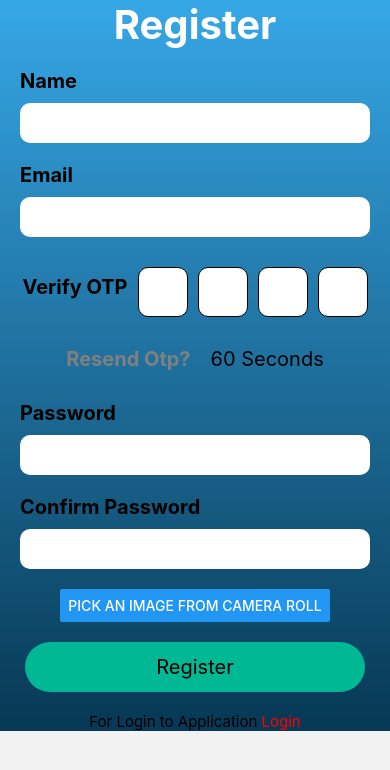
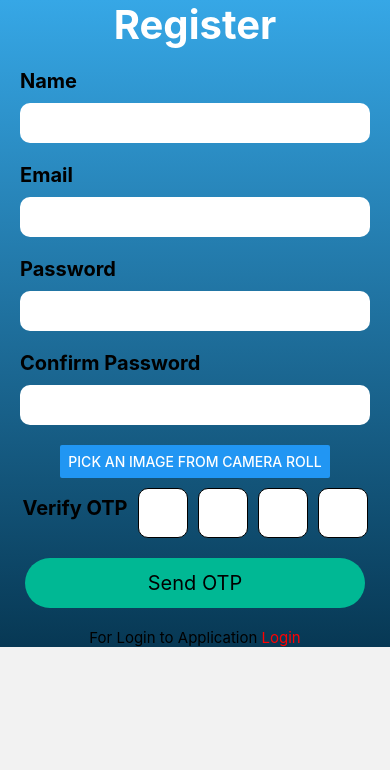
Before and after one commit to 007rishabh/Diamond, a React Native app: screen /Register in a window 390 px wide. Shown: the top 770 px of the page. Built offline with nearby package versions, Linux system fonts and the light colour scheme.

Commit message:
otp sending functionality

```diff
--- a/screens/Register.js
+++ b/screens/Register.js
@@ -7,6 +7,7 @@ import {
   Alert,
   ToastAndroid,
   ScrollView,
+  SafeAreaView,
 } from "react-native";
 import React, { useState, useRef, useEffect } from "react";
 import { LinearGradient } from "expo-linear-gradient";
@@ -15,37 +16,43 @@ import { ImagePicker2 } from "../components/ImagePicker2";
 import axios from "axios";
 const Register = ({ navigation }) => {
   const [image, setImage] = useState(null);
-  const [username, setName] = useState();
+  const [username, setName] = useState("");
   const [password, setPassword] = useState();
-  const [email, setEmail] = useState();
-  const [confirmpassword, setConfirmPassword] = useState();
+  const [email, setEmail] = useState("");
+  const [confirmpassword, setConfirmPassword] = useState("");
+  const [otp, setOtp] = useState();
   const et1 = useRef();
   const et2 = useRef();
   const et3 = useRef();
   const et4 = useRef();
-  const et5 = useRef();
-  const et6 = useRef();
   const [f1, setF1] = useState("");
   const [f2, setF2] = useState("");
   const [f3, setF3] = useState("");
   const [f4, setF4] = useState("");
-  const [f5, setF5] = useState("");
-  const [f6, setF6] = useState("");
-  const [count, setCount] = useState(60);
   const [loading, setLoading] = useState(false);
+  const [otpSent, setOTPSent] = useState(false);
   const addUser = async () => {
-    if (password !== confirmpassword) {
-      Alert.alert("passwords doesn't match");
+    if (f1 + f2 + f3 + f4 !== otp) {
+      ToastAndroid.show("OTP doesn't match", ToastAndroid.SHORT);
+      return;
+    }
+    if (password !== confirmpassword || !password || !confirmpassword) {
+      ToastAndroid.show(
+        "passwords doesn't match or are empty",
+        ToastAndroid.SHORT
+      );
       return;
     }
     try {
       setLoading(true);
       const formData = new FormData();
+      if (image) {
         formData.append("image", {
           uri: image.uri,
           name: image.fileName,
           type: image.mimeType,
         });
+      }
       formData.append("username", username);
       formData.append("email", email);
       formData.append("password", password);
@@ -60,7 +67,37 @@ const Register = ({ navigation }) => {
       ToastAndroid.show(result?.data?.message, ToastAndroid.SHORT);
       navigation.navigate("Login");
     } catch (error) {
-      ToastAndroid.show(error.response?.data?.message ?? "Please fill all fields", ToastAndroid.SHORT);
+      ToastAndroid.show(
+        error.response?.data?.message ?? "Please fill all fields",
+        ToastAndroid.SHORT
+      );
+      console.error("error", error, error.response?.data);
+    } finally {
+      setLoading(false);
+    }
+  };
+
+  const sendEmailVerificationOTP = async () => {
+    try {
+      if (password !== confirmpassword || !password || !confirmpassword) {
+        ToastAndroid.show(
+          "passwords doesn't match or are empty",
+          ToastAndroid.SHORT
+        );
+        return;
+      }
+      if (!email) {
+        ToastAndroid.show("Email is required", ToastAndroid.SHORT);
+        return;
+      }
+      setLoading(true);
+      const url = `${baseurl}/send-email`;
+      const result = await axios.post(url, { email });
+      console.log(result);
+      ToastAndroid.show(result?.data?.message, ToastAndroid.SHORT);
+      setOTPSent(true);
+      setOtp(result?.data?.otp);
+    } catch (error) {
       console.error("error", error.response.data);
     } finally {
       setLoading(false);
@@ -69,7 +106,6 @@ const Register = ({ navigation }) => {
 
   return (
     <ScrollView style={{ flex: 1 }}>
-
       <LinearGradient
         colors={["#36A7E6", "#073854"]}
         style={styles.background}
@@ -90,6 +126,21 @@ const Register = ({ navigation }) => {
           onChangeText={(email) => setEmail(email)}
         />
 
+        <Text style={{ fontSize: 20, fontWeight: 700 }}>Password</Text>
+        <TextInput
+          value={password}
+          style={styles.textInput}
+          onChangeText={(password) => setPassword(password)}
+        />
+        <Text style={{ fontSize: 20, fontWeight: 700 }}>Confirm Password</Text>
+        <TextInput
+          style={styles.textInput}
+          onChangeText={(confirmpassword) =>
+            setConfirmPassword(confirmpassword)
+          }
+        />
+        <ImagePicker2 image={image} setImage={setImage} />
+      </View>
       <View style={styles.otpView}>
         <Text style={{ fontSize: 20, fontWeight: "700" }}>Verify OTP</Text>
         <TextInput
@@ -155,53 +206,25 @@ const Register = ({ navigation }) => {
           value={f4}
           onChangeText={(txt) => {
             setF4(txt);
-              if (txt.length >= 1) {
-                et5.current.focus();
-              } else if (txt.length < 1) {
+            if (txt.length < 1) {
               et3.current.focus();
             }
           }}
         />
       </View>
-        <View style={styles.resend}>
-          <Text
-            style={{
-              fontSize: 20,
-              fontWeight: "700",
-              color: count == 0 ? "blue" : "grey",
-            }}
+      <TouchableOpacity
+        style={styles.submitBtn}
+        disabled={loading}
         onPress={() => {
-              setCount(60);
+          otpSent ? addUser() : sendEmailVerificationOTP();
         }}
       >
-            Resend Otp?
-          </Text>
-          {count !== 0 && (
-            <Text style={{ marginLeft: 20, fontSize: 20 }}>
-              {count + " Seconds"}
-            </Text>
-          )}
-        </View>
-        <Text style={{ fontSize: 20, fontWeight: 700 }}>Password</Text>
-        <TextInput
-          value={password}
-          style={styles.textInput}
-          onChangeText={(password) => setPassword(password)}
-        />
-        <Text style={{ fontSize: 20, fontWeight: 700 }}>Confirm Password</Text>
-        <TextInput
-          style={styles.textInput}
-          onChangeText={(confirmpassword) =>
-            setConfirmPassword(confirmpassword)
-          }
-        />
-        <ImagePicker2 image={image} setImage={setImage} />
-      </View>
-      <TouchableOpacity style={styles.submitBtn} onPress={addUser}>
         {loading ? (
           <Text style={{ textAlign: "center", fontSize: 20 }}>Loading...</Text>
         ) : (
-          <Text style={{ textAlign: "center", fontSize: 20 }}>Register</Text>
+          <Text style={{ textAlign: "center", fontSize: 20 }}>
+            {otpSent ? "Register" : "Send OTP"}
+          </Text>
         )}
       </TouchableOpacity>
       <Text style={styles.linkText}>
@@ -210,7 +233,6 @@ const Register = ({ navigation }) => {
           Login
         </Text>
       </Text>
-
     </ScrollView>
   );
 };
```
Lines whose indentation alone changed are shown as unchanged.
